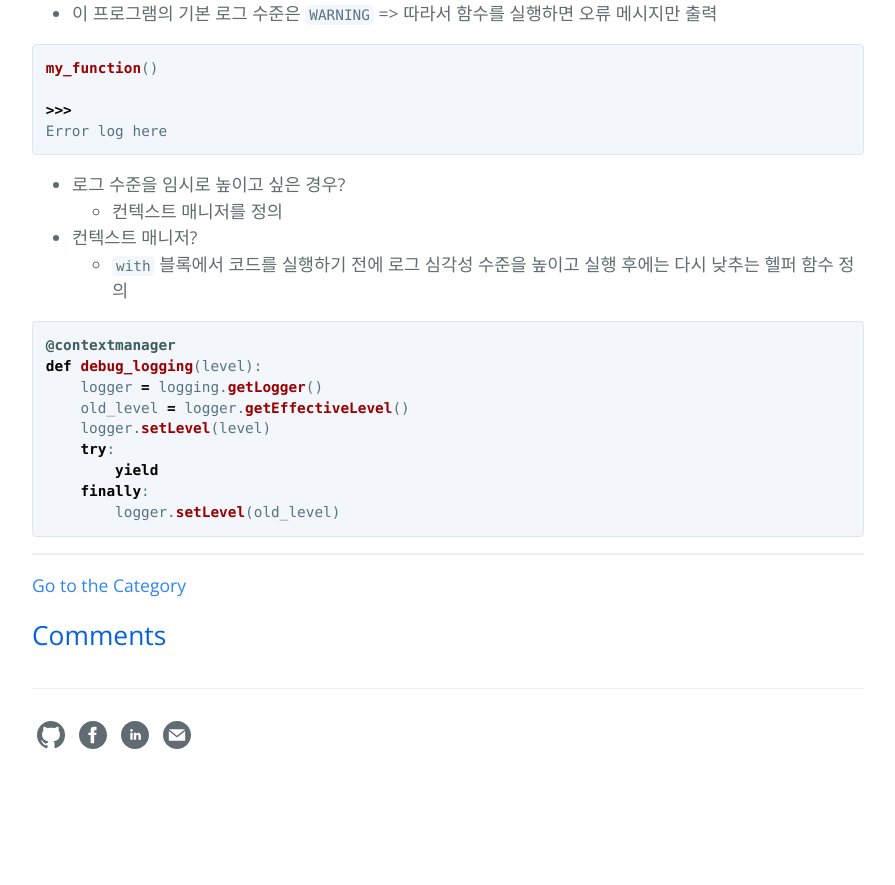
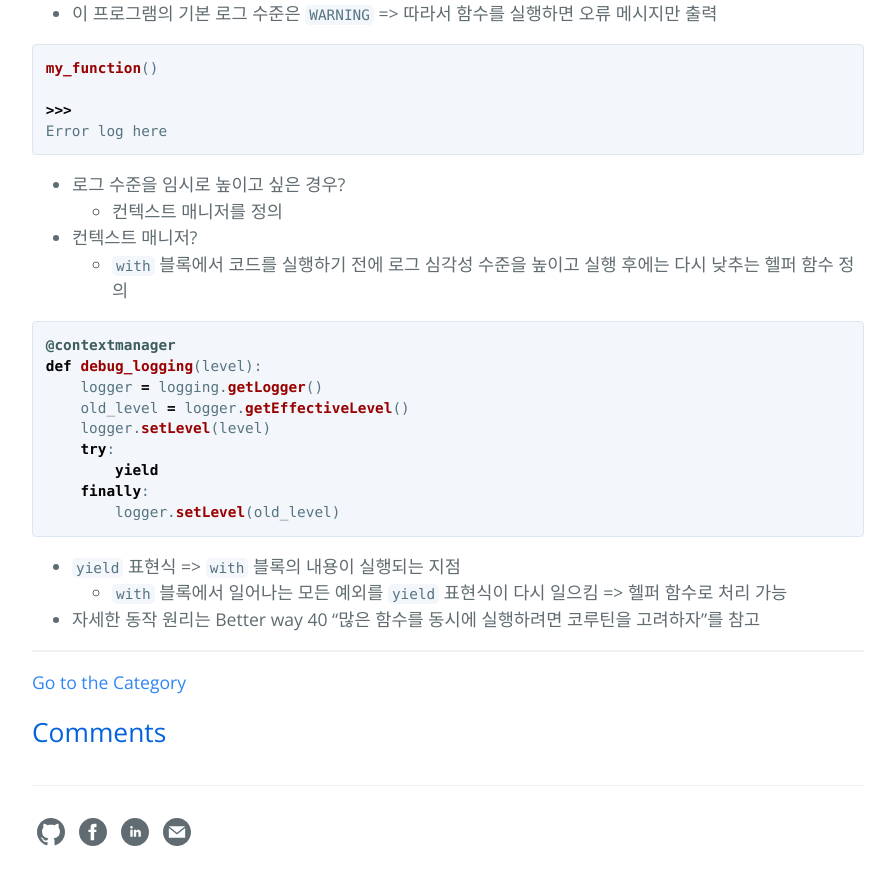
Before and after one commit to hcnoh/hcnoh.github.io, a Jekyll site: the page built from _posts/2018-10-24-effective-python-way43.md, in a window 1280 px wide and 900 px high, scrolled down 1354 px. Shown: the top 885 px of the window, without its empty margins (192-1087 px from the left). Built offline with Jekyll 4.4.1, drawn with Linux system fonts in a browser that asks for light colours; comment, search, counter and statistics services are not loaded; before the commit the page ends 2157 px from its top, so only the background shows below that.

Commit message:
Update 2018-10-24-effective-python-way43.md

````diff
--- a/_posts/2018-10-24-effective-python-way43.md
+++ b/_posts/2018-10-24-effective-python-way43.md
@@ -73,3 +73,7 @@ def debug_logging(level):
     finally:
         logger.setLevel(old_level)
 ```
+
+- `yield` 표현식 => `with` 블록의 내용이 실행되는 지점
+  - `with` 블록에서 일어나는 모든 예외를 `yield` 표현식이 다시 일으킴 => 헬퍼 함수로 처리 가능
+- 자세한 동작 원리는 Better way 40 "많은 함수를 동시에 실행하려면 코루틴을 고려하자"를 참고
````
